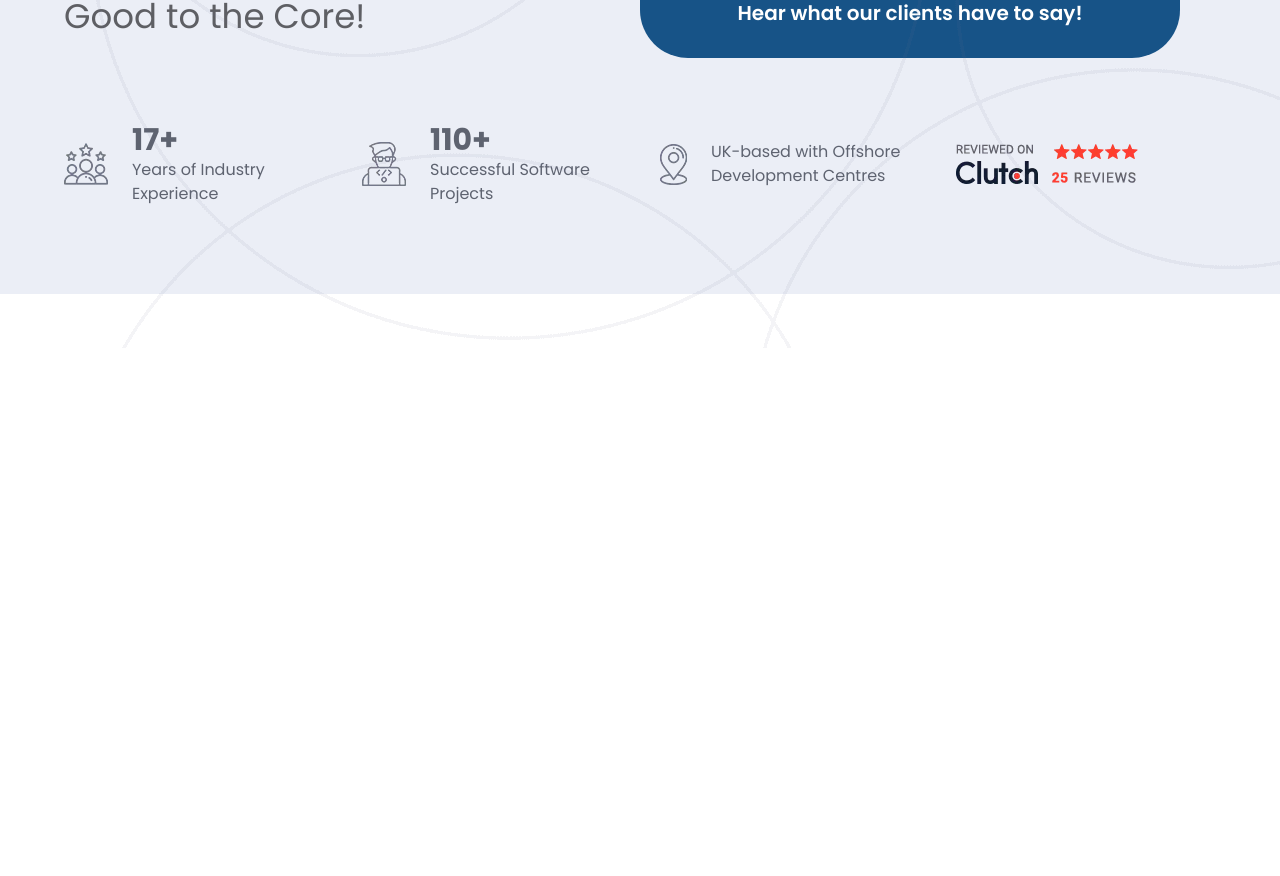
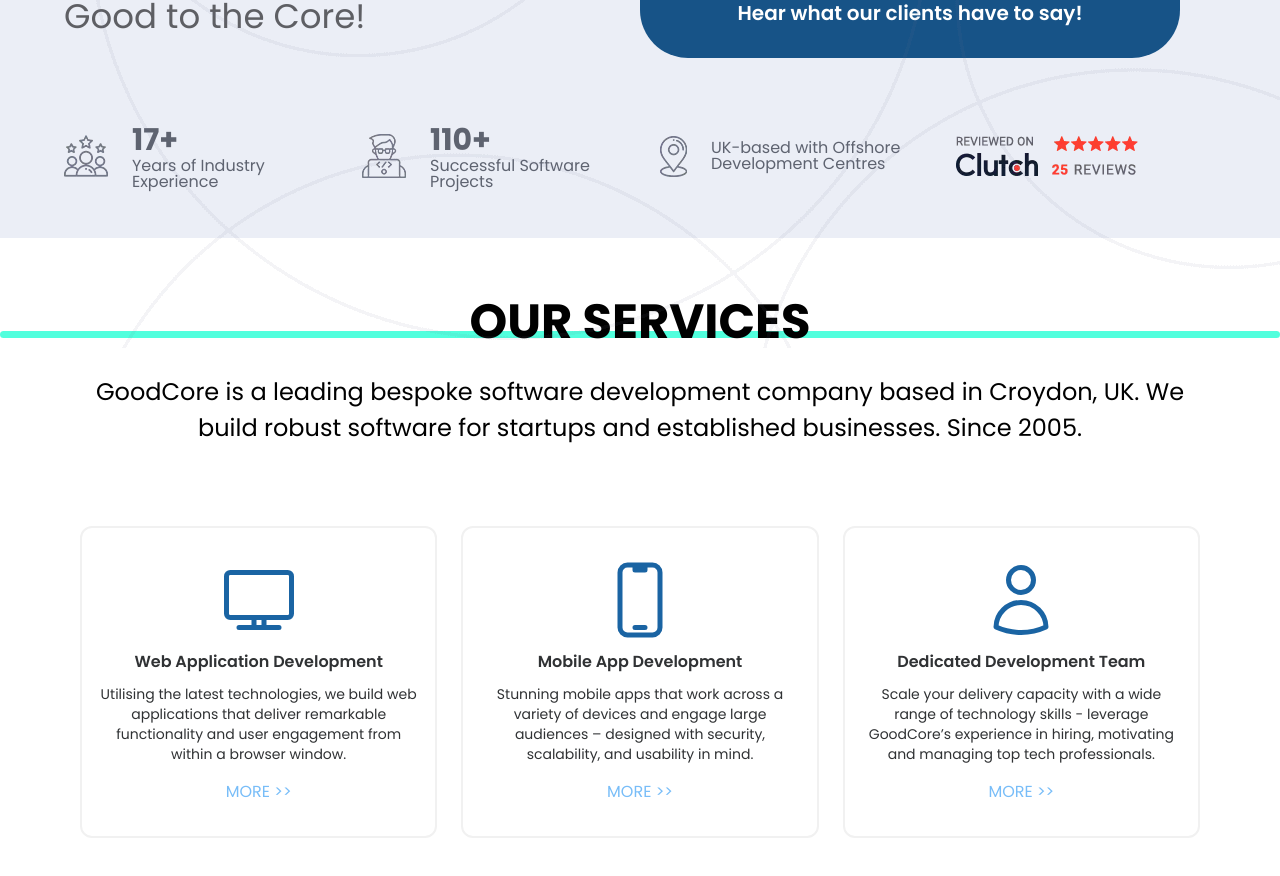
Before and after one commit to AmineElkhalidy/goodcore, a Next.js app: page / in a window 1280 px wide. Shown: the part 452-1328 px from the top of the page. Before the commit the page ends 800 px from the top, so only its background shows below. Built offline with nearby package versions, Linux system fonts and the light colour scheme.

Commit message:
Services section added!

```diff
--- a/src/app/globals.css
+++ b/src/app/globals.css
@@ -26,3 +26,22 @@ body {
   left: 0;
   background-image: url("../assets/images/bg-home-lines.webp");
 }
+
+.section-heading span::after {
+  bottom: 2px;
+  height: 5px;
+}
+
+.section-heading span::after {
+  content: "";
+
+  position: absolute;
+  left: 0;
+  bottom: 10px;
+
+  background: #51ffdd;
+  height: 7px;
+  width: 100%;
+  border-radius: 25px;
+  z-index: -1;
+}
--- a/src/app/page.js
+++ b/src/app/page.js
@@ -2,11 +2,13 @@ import React from "react";
 
 // Components
 import Hero from "@/components/sections/hero";
+import Services from "@/components/sections/services";
 
 const Home = () => {
   return (
     <>
       <Hero />
+      <Services />
     </>
   );
 };
--- a/src/components/sections/hero.js
+++ b/src/components/sections/hero.js
@@ -44,7 +44,7 @@ const Hero = () => {
             <Image src={YearsOfExp} alt="Years of experience" />
             <div>
               <h3 className="text-3xl font-bold">17+</h3>
-              <p className="text-sm lg:text-base">
+              <p className="text-sm lg:text-base lg:leading-4">
                 Years of Industry Experience
               </p>
             </div>
@@ -55,7 +55,7 @@ const Hero = () => {
             <Image src={Projects} alt="Successful software projects" />
             <div>
               <h3 className="text-3xl font-bold">110+</h3>
-              <p className="text-sm lg:text-base">
+              <p className="text-sm lg:text-base lg:leading-4">
                 Successful Software Projects
               </p>
             </div>
@@ -65,7 +65,7 @@ const Hero = () => {
           <div className="flex gap-6 text-[#5e6370] items-center md:ml-[3.2rem] lg:ml-0 ">
             <Image className="lg:w-12" src={Location} alt="Location based" />
             <div>
-              <p className="text-sm lg:text-base">
+              <p className="text-sm lg:text-base lg:leading-4">
                 UK-based with Offshore Development Centres
               </p>
             </div>
@@ -75,8 +75,6 @@ const Hero = () => {
           <div className="md:-ml-20 lf:ml-0">
             <Image src={Clutch} alt="Location based" />
           </div>
-
-          <div></div>
         </div>
       </div>
     </section>
--- /dev/null
+++ b/src/components/sections/services.js
@@ -0,0 +1,109 @@
+import React from "react";
+
+// Next components
+import Link from "next/link";
+
+// Icons
+import {
+  TvIcon,
+  DevicePhoneMobileIcon,
+  UserIcon,
+} from "@heroicons/react/24/outline";
+
+const Services = () => {
+  return (
+    <section className="py-12">
+      {/* Container */}
+      <div className="max-w-6xl mx-auto px-4">
+        {/* Section title and description */}
+        <div className="text-center mb-20">
+          <h2 className="text-[26px] uppercase font-bold mb-4 section-heading md:text-[48px]">
+            Our <span>Services</span>
+          </h2>
+          <p className="md:text-[24px]">
+            GoodCore is a leading bespoke software development company based in
+            Croydon, UK. We build robust software for startups and established
+            businesses. Since 2005.
+          </p>
+        </div>
+
+        {/* Grid container */}
+        <div className="grid place-items-center gap-6 md:grid-cols-3">
+          {/* Web apps */}
+          <div className="max-w-lg py-8 px-4 border-2 border-[#f1f1f1] rounded-xl duration-500 group hover:bg-[#1a64a3] hover:cursor-pointer">
+            <div className="flex justify-center items-center">
+              <TvIcon className="w-20 h-20 text-[#1a64a3] duration-500 group-hover:text-white group-hover:scale-105" />
+            </div>
+
+            <div className="text-center text-[#303234] group-hover:text-white">
+              <h3 className="my-[10px] font-semibold">
+                Web Application Development
+              </h3>
+              <p className="mb-4 text-sm">
+                Utilising the latest technologies, we build web applications
+                that deliver remarkable functionality and user engagement from
+                within a browser window.{" "}
+              </p>
+              <Link
+                className="uppercase text-[#78bdf8] group-hover:text-white "
+                href={""}
+              >
+                More &#62;&#62;
+              </Link>
+            </div>
+          </div>
+
+          {/* Mobile apps */}
+          <div className="max-w-lg py-8 px-4 border-2 border-[#f1f1f1] rounded-xl duration-500 group hover:bg-[#1a64a3] hover:cursor-pointer">
+            <div className="flex justify-center items-center">
+              <DevicePhoneMobileIcon className="w-20 h-20 text-[#1a64a3] duration-500 group-hover:text-white group-hover:scale-105" />
+            </div>
+
+            <div className="text-center text-[#303234] group-hover:text-white">
+              <h3 className="my-[10px] font-semibold">
+                Mobile App Development
+              </h3>
+              <p className="mb-4 text-sm">
+                Stunning mobile apps that work across a variety of devices and
+                engage large audiences – designed with security, scalability,
+                and usability in mind.
+              </p>
+              <Link
+                className="uppercase text-[#78bdf8] group-hover:text-white "
+                href={""}
+              >
+                More &#62;&#62;
+              </Link>
+            </div>
+          </div>
+
+          {/* Dev team */}
+          <div className="max-w-lg py-8 px-4 border-2 border-[#f1f1f1] rounded-xl duration-500 group hover:bg-[#1a64a3] hover:cursor-pointer">
+            <div className="flex justify-center items-center">
+              <UserIcon className="w-20 h-20 text-[#1a64a3] duration-500 group-hover:text-white group-hover:scale-105" />
+            </div>
+
+            <div className="text-center text-[#303234] group-hover:text-white">
+              <h3 className="my-[10px] font-semibold">
+                Dedicated Development Team
+              </h3>
+              <p className="mb-4 text-sm">
+                Scale your delivery capacity with a wide range of technology
+                skills - leverage GoodCore’s experience in hiring, motivating
+                and managing top tech professionals.
+              </p>
+              <Link
+                className="uppercase text-[#78bdf8] group-hover:text-white "
+                href={""}
+              >
+                More &#62;&#62;
+              </Link>
+            </div>
+          </div>
+        </div>
+      </div>
+    </section>
+  );
+};
+
+export default Services;
```
Also changed, not shown: src/app/header.js (+1 -9 lines).
